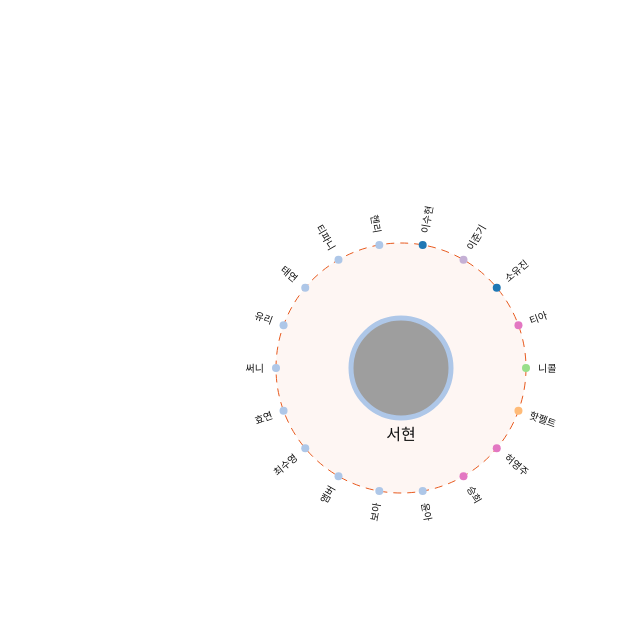
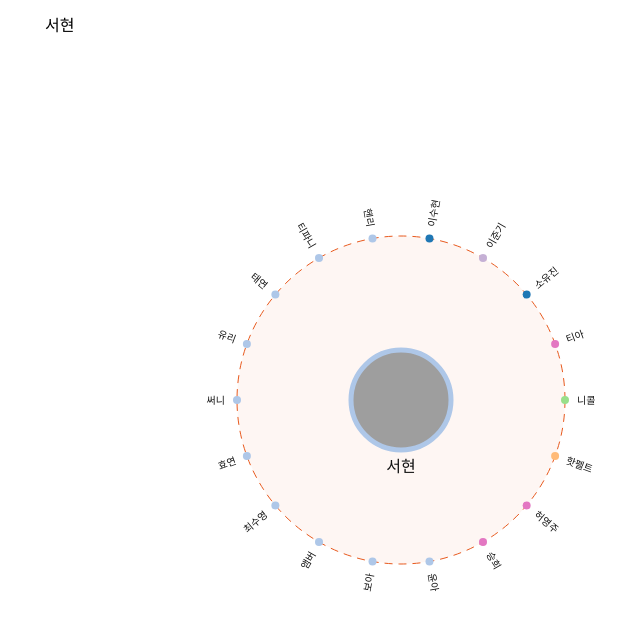
Before and after one commit to wonderino/network-vis, a website: page index.html in a window 1280 px wide. Shown: the whole page, without its empty margins (239-879 px from the left). Drawn offline with Linux system fonts and the light colour scheme; grey boxes are pictures that could not be loaded; a web font is replaced by a local one.

Commit message:
인물 히스토리 기능 추가

```diff
--- a/index.css
+++ b/index.css
@@ -89,3 +89,12 @@
 .ego-nets .sub .neighbor.node .node-circle{
   stroke : none;
 }
+
+.ego-nets .sequence {
+  display : flex;
+  flex-wrap : wrap;
+}
+
+.ego-nets .sequence .node {
+  margin : 4px;
+}
--- a/index.html
+++ b/index.html
@@ -29,6 +29,9 @@
       d3.select('div.chart.ego-nets')
         .datum(_data)
         .call(egoNetworks)
+      setTimeout(function(){
+        egoNetworks.changeColorKey('occupation')
+      }, 5000)
     }
   })
   </script>
--- a/index.js
+++ b/index.js
@@ -1,5 +1,6 @@
 /* TODO :
- [] 인원에 따른 원 크기 조절
+ [x] 인원에 따른 원 크기 조절
+ [x] 정렬 기준 변환
  [] 되돌아가기 기능 추가
  [] 텍스트 표시 등
  [] 색상 교체
@@ -24,7 +25,7 @@ d3.egoNetworks = function module() {
     colorKey : ['company'],
     pictureKey : ['profile_picture']
   }
-  var margin = {top:120, right:120, bottom:120, left:120}
+  var margin = {top:80, right:120, bottom:80, left:120}
   var debug = false, sorted = false, durationUnit = 400, profile_size = 100;
   var nodeSize = d3.scale.linear().clamp(true)
     , color = d3.scale.category20()
@@ -32,7 +33,7 @@ d3.egoNetworks = function module() {
     , sortRadius = d3.scale.ordinal();
   var innerWidth, innerHeight, netRadius;
   var nodeAndLink;
-  var svg;
+  var svg, sequenceDiv,sequence = [];
 
   Math.radians = function(degrees) {
     return degrees * Math.PI / 180;
@@ -52,22 +53,25 @@ d3.egoNetworks = function module() {
         innerWidth = attrs.width - margin.left - margin.right;
         innerHeight = attrs.height - margin.top - margin.bottom;
 
-        var minRadius = innerWidth*.5*.45;
-        var maxRadius =  innerWidth*.5;
+        var minRadius = innerWidth*.5*.65;
+        var maxRadius =  innerWidth*.5*.9;
         radiusSize.domain([attrs.degreeMin, attrs.degreeMax])
           .rangeRound([minRadius, maxRadius])
+
+        sequenceDiv = d3.select(this)
+          .append('div')
+          .attr('class', 'sequence')
 
         svg = d3.select(this).append('svg')
           .attr('width', attrs.width)
           .attr('height', attrs.height)
             .append('g')
           .attr('transform', d3.svg.transform().translate([margin.left, margin.top]))
-
         svg.append('g')
           .attr('class', 'background');
+
       }
-      var colorExtent = d3.set(linkAndNode.nodes.map(function(d){return d[attrs.colorKey]})).values();
-      color.domain(colorExtent);
+      setColorKey(linkAndNode);
       nodeSize.domain([attrs.degreeMin,attrs.degreeMax])
         .rangeRound([innerWidth*.02, innerWidth*.225]);
       svg.datum(linkAndNode)
@@ -75,7 +79,13 @@ d3.egoNetworks = function module() {
         .on('click', function() {
           exports.sort();
         })
+      sequenceDiv.datum(sequence)
+        .call(updateSequence);
     })
+  }
+  function setColorKey (linkAndNode) {
+    var colorExtent = d3.set(linkAndNode.nodes.map(function(d){return d[attrs.colorKey]})).values();
+    color.domain(colorExtent);
   }
 
   function trimValForSort (d) {
@@ -107,10 +117,28 @@ d3.egoNetworks = function module() {
     }
 
   }
+
+  function updateSequence(_selection) {
+    var sequenceLimit = 12;
+    var sequence = _selection.selectAll('.node')
+      .data(function(d){return d})
+
+    sequence.enter().append('div')
+      .attr('class', 'node')
+      .text(function(d){return d[attrs.nameKey]})
+      .on('click', function(d) {
+        var egoAndNeighbors = getEgoAndNeighbors(d[attrs.nodeKey]);
+        setSortRadius(egoAndNeighbors);
+        svg.call(drawNeighbors, egoAndNeighbors.neighbors)
+          .call(drawEgo, egoAndNeighbors.ego);
+      })
+  }
+
   function netInit(_selection) {
     _selection.each(function(_data) {
       var selection = d3.select(this);
       var egoAndNeighbors = getEgoAndNeighbors();
+      sequence.push(egoAndNeighbors.ego);
       setSortRadius(egoAndNeighbors);
       selection.call(drawNeighbors, egoAndNeighbors.neighbors)
         .call(drawEgo, egoAndNeighbors.ego);
@@ -251,7 +279,7 @@ d3.egoNetworks = function module() {
       .attr('dx', 0)
       .attr('y', 50)
       .attr('dy', '1.35em')
-
+    ego.exit().remove();
     return selection;
   }
 
@@ -493,22 +521,10 @@ d3.egoNetworks = function module() {
   function setNeighborPos(selection,  isRest) {
     var cx = innerWidth*.5, cy =  innerHeight*.5;
     selection.each(function(d) {
-      /*
-      d3.select(this).call(neighborFunc, neighbors, function(n) {
-            if(n.theta - d.theta <= Math.PI) {
-              //FIXME : 링크 value를 곱해주기
-              d.theta += thetaOffset;
-              n.theta -= thetaOffset;
-            } else {
-              d.theta -= thetaOffset;
-              n.theta += thetaOffset;
-            }
-        });
-        */
       var sortVal = d.linkToEgo[attrs.sortKey];
       var radius = (sorted ? sortRadius(attrs.sortType=== 'number'?  trimValForSort(sortVal): sortVal) : netRadius);
       if (isRest) {
-          radius = (sorted ? sortRadius.rangeExtent()[1]: netRadius) * 1.45;
+        radius = (sorted ? sortRadius.rangeExtent()[1]: netRadius) * 1.525;
       }
       d.x = cx+Math.cos(d.theta)*radius;
       d.y = cy+Math.sin(d.theta)*radius;
@@ -579,13 +595,15 @@ d3.egoNetworks = function module() {
         })
     }).on('click.neighbor', function(d) {
       d3.select(this).call(transform);
+      sequence.push(d3.select(this).datum());// sequence 삽입
+      sequenceDiv.call(updateSequence);
       svg.selectAll('.neighbor.main')
         .classed({'hover': false, 'linked':false, 'unlinked':false})
       d3.event.stopPropagation();
     })
   }
 
-  function transform(_selection) {
+  function transform(_selection) { // 선택된 selection 을 중심으로 이동;
     var cur = _selection.datum();
     var egoAndNeighbors = getEgoAndNeighbors(cur[attrs.nodeKey]);
     setSortRadius(egoAndNeighbors);
@@ -647,6 +665,14 @@ d3.egoNetworks = function module() {
     return exports;
   }
 
+  exports['changeColorKey'] = function(_val) {
+    attrs.colorKey = _val;
+    setColorKey(linkAndNode);
+    svg.selectAll('.node')
+      .selectAll('.node-circle')
+      .transition().duration(durationUnit)
+      .style('fill', function(d){return color(d.neighbor[attrs.colorKey]);})
+  }
 
   for (var attr in attrs) {
     if(attrs.hasOwnProperty(attr)) {
--- a/src/egoNetworks.css
+++ b/src/egoNetworks.css
@@ -89,3 +89,12 @@
 .ego-nets .sub .neighbor.node .node-circle{
   stroke : none;
 }
+
+.ego-nets .sequence {
+  display : flex;
+  flex-wrap : wrap;
+}
+
+.ego-nets .sequence .node {
+  margin : 4px;
+}
```
Also changed, not shown: src/egoNetworks.js (+49 -23 lines). Lines whose indentation alone changed are shown as unchanged.
